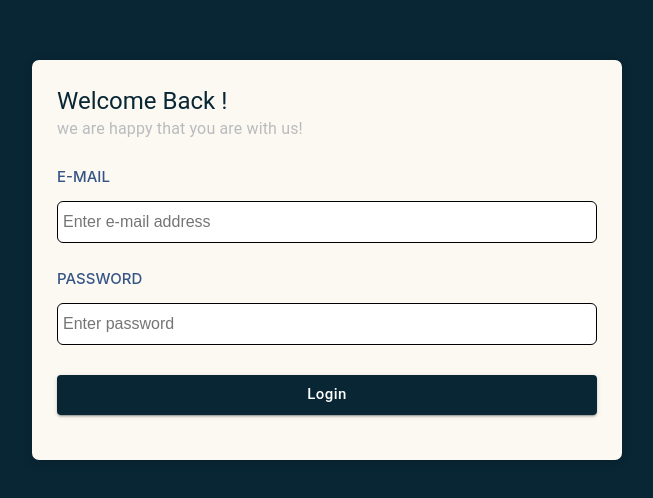
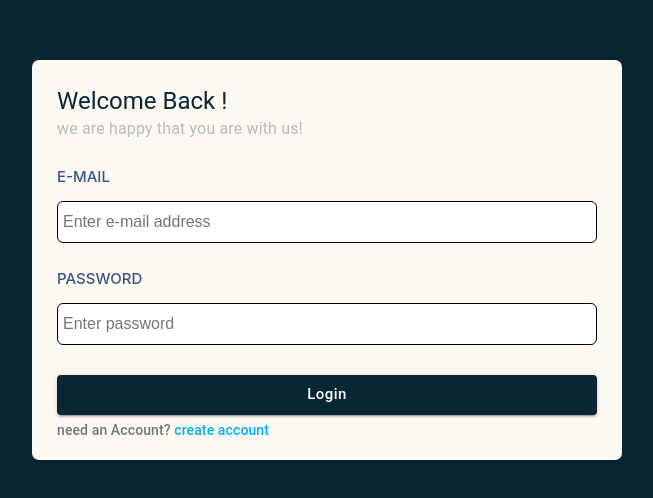
Before and after one commit to MahmoudAliKhider/Discord_App, a React (Create React App) app in the folder client/: page /login in a window 1280 px wide. Shown: the part 140-638 px from the top of the page, without its empty margins (313-966 px from the left). Built offline with nearby package versions, Linux system fonts and the light colour scheme.

Commit message:
footer login page

```diff
--- a/client/src/Pages/auth/Login/LoginPageFooter.js
+++ b/client/src/Pages/auth/Login/LoginPageFooter.js
@@ -1,14 +1,33 @@
 import React from 'react'
+import { useNavigate } from 'react-router-dom';
+
 import CustomPrimaryButton from '../../../components/CustomPrimaryButton'
+import RedirectInfo from '../../../components/RedirectInfo'
 
 const LoginPageFooter = ({ handleLogin, isFormValid }) => {
+
+    const navigate = useNavigate();
+    const handelPushToRegisterPage = () => {
+        navigate('/register')
+    }
+
     return (
+        <>
+            <div>
                 <CustomPrimaryButton
                     label="Login"
                     additionalStyles={{ marginTop: "30px" }}
                     disabled={isFormValid}
                     onClick={handleLogin}
                 />
+            </div>
+            <RedirectInfo
+                text="need an Account? "
+                redirectText="create account"
+                additionalStyles={{ marginTop: "5px" }}
+                redirectHandler={handelPushToRegisterPage}
+            />
+        </>
     )
 }
 
--- /dev/null
+++ b/client/src/components/RedirectInfo.js
@@ -0,0 +1,28 @@
+import React from 'react'
+import { Typography, styled } from '@mui/material'
+
+const RedirectText = styled("span")({
+    color: "#00AFF4",
+    fontWeight: 500,
+    cursor: "pointer"
+})
+
+const RedirectInfo = ({
+    text,
+    redirectText,
+    additionalStyles,
+    redirectHandler,
+}) => {
+    return (
+        <Typography
+            sx={{ color: "#72767d" }}
+            style={additionalStyles ? additionalStyles : {}}
+            variant='subtitle2'
+        >
+            {text}
+            <RedirectText onClick={redirectHandler}>{redirectText}</RedirectText>
+        </Typography>
+    )
+}
+
+export default RedirectInfo
```
Lines whose indentation alone changed are shown as unchanged.
